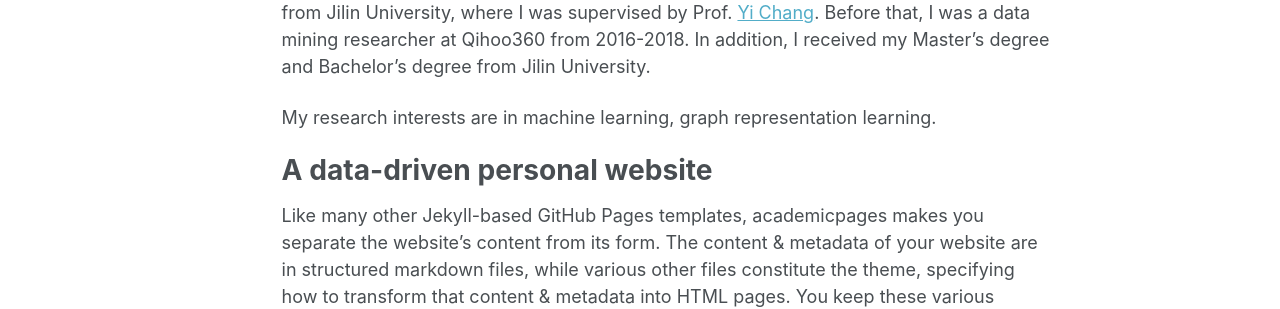
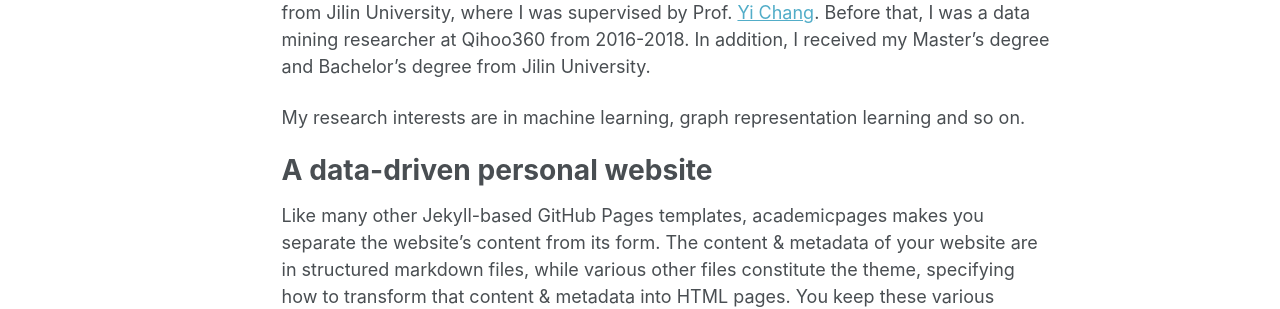
Before and after one commit to liyu1990/liyu1990.github.io, a Jekyll site: the page built from _pages/about.md, in a window 1280 px wide and 900 px high. Shown: the part 215-524 px from the top of the window. Built offline with Jekyll 4.4.1, drawn with Linux system fonts in a browser that asks for light colours.

Commit message:
Update about.md

```diff
--- a/_pages/about.md
+++ b/_pages/about.md
@@ -12,7 +12,7 @@ I am currently a postdoc at School of Data Science of City University of Hong Ko
 Before coming to CityU, I received my Ph.D from Jilin University, where I was supervised by Prof. [Yi Chang](http://www.yichang-cs.com/).
 Before that, I was a data mining researcher at Qihoo360 from 2016-2018. In addition, I received my Master's degree and Bachelor's degree from Jilin University.
 
-My research interests are in machine learning, graph representation learning.
+My research interests are in machine learning, graph representation learning and so on.
 
 A data-driven personal website
 ======
```
